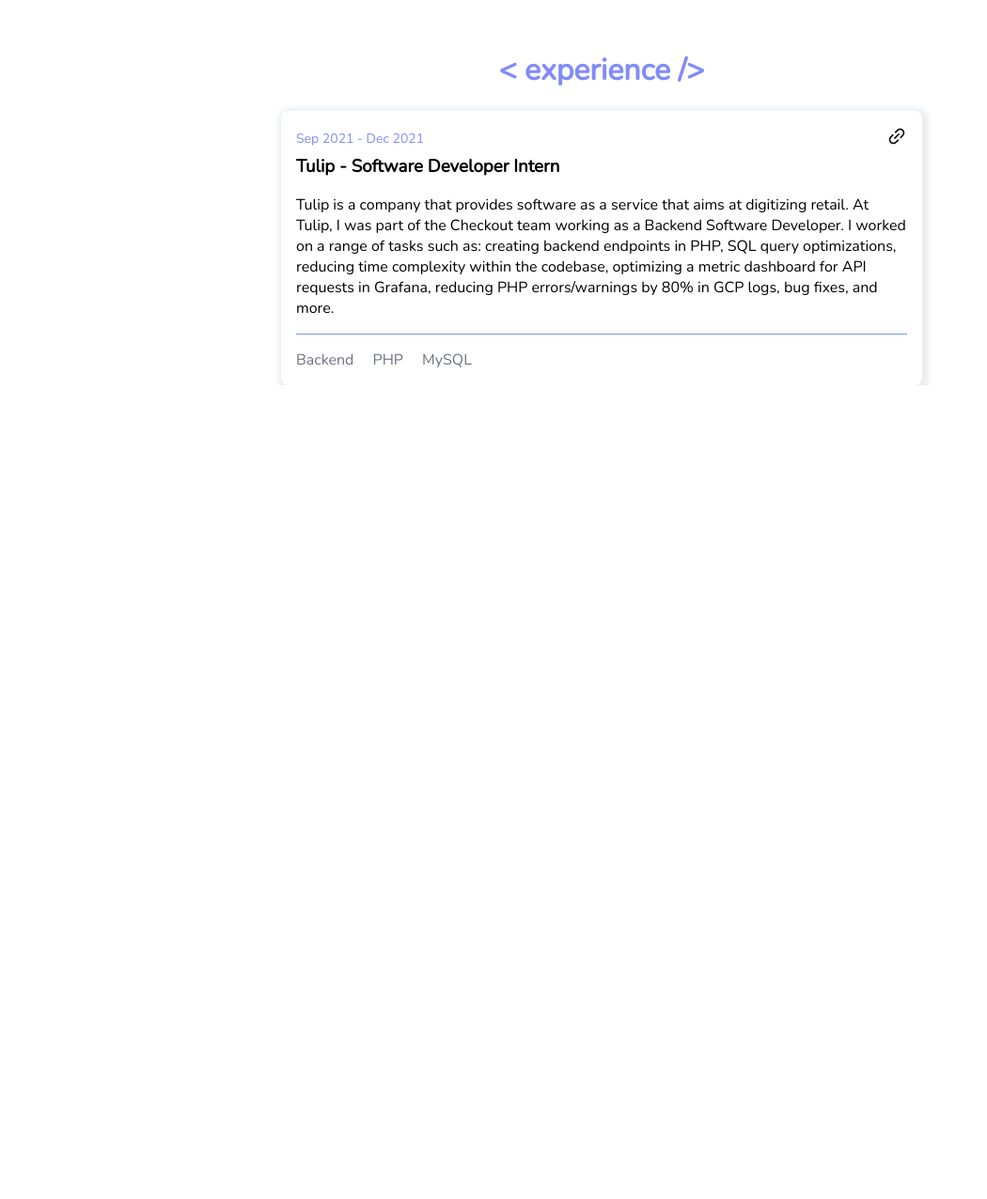
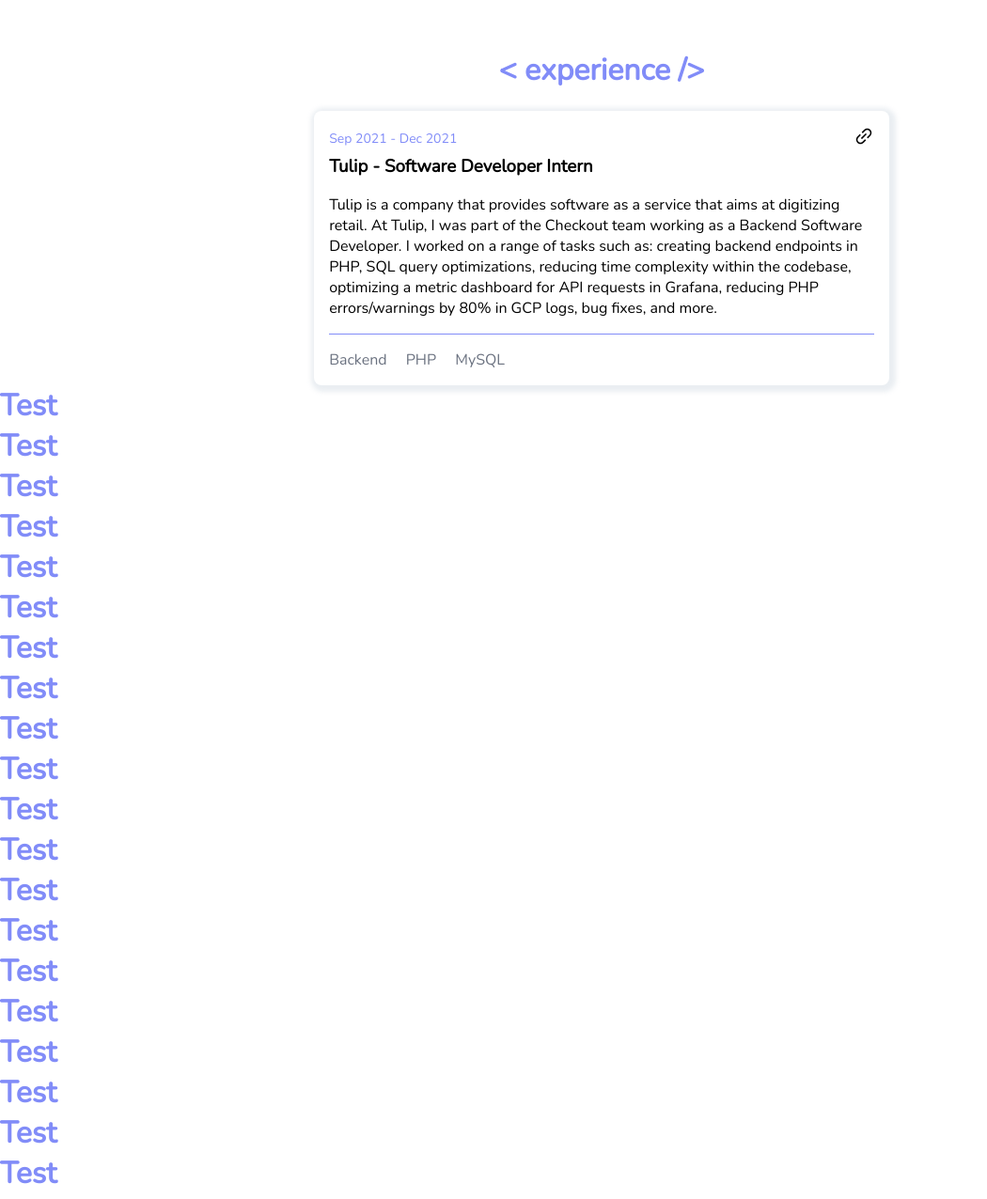
Before and after one commit to L-Michael1/mlammy-v2, a React (Create React App) app: page / in a window 1280 px wide. Shown: the part 1497-2773 px from the top of the page at 94% size, without its empty margins (0-1050 px from the left). Before the commit the page ends 1907 px from the top, so only its background shows below. Built offline with nearby package versions, Linux system fonts and the light colour scheme.

Commit message:
Fix scroll to experience

```diff
--- a/src/components/Experience/Experience.styled.tsx
+++ b/src/components/Experience/Experience.styled.tsx
@@ -1,4 +1,11 @@
 import styled from 'styled-components'
+
+export const Container = styled.div`
+    display: flex;
+    justify-content: center;
+    align-items: center;
+    width: 100%;
+`
 
 export const ExperienceContainer = styled.div`
     display: flex;
--- a/src/components/Experience/Experience.tsx
+++ b/src/components/Experience/Experience.tsx
@@ -1,11 +1,12 @@
 import React, { forwardRef } from 'react'
-import { ExperienceContainer, Heading } from './Experience.styled'
+import { Container, ExperienceContainer, Heading } from './Experience.styled'
 import { Card, CardHeader, CardContent, CardFooter } from '../Card/Card'
 import { AiOutlineLink } from 'react-icons/ai'
 
 const Experience = (props: any, ref: any) => {
     return (
-        <ExperienceContainer ref={ref}>
+        <Container ref={ref}>
+            <ExperienceContainer>
                 <Heading>experience</Heading>
                 <br />
                 <Card width={650}>
@@ -23,6 +24,7 @@
                     </CardFooter>
                 </Card>
             </ExperienceContainer>
+        </Container>
     )
 }
 
--- a/src/pages/Home/Home.tsx
+++ b/src/pages/Home/Home.tsx
@@ -20,6 +20,27 @@
             <Landing themeType={themeType} />
             <About ref={aboutRef} />
             <Experience ref={expRef} />
+            <h1>Test</h1>
+            <h1>Test</h1>
+            <h1>Test</h1>
+            <h1>Test</h1>
+            <h1>Test</h1>
+            <h1>Test</h1>
+            <h1>Test</h1>
+            <h1>Test</h1>
+            <h1>Test</h1>
+            <h1>Test</h1>
+            <h1>Test</h1>
+            <h1>Test</h1>
+            <h1>Test</h1>
+            <h1>Test</h1>
+            <h1>Test</h1>
+            <h1>Test</h1>
+            <h1>Test</h1>
+            <h1>Test</h1>
+            <h1>Test</h1>
+            <h1>Test</h1>
+            <h1>Test</h1>
         </>
     )
 }
```
Lines whose indentation alone changed are shown as unchanged.
